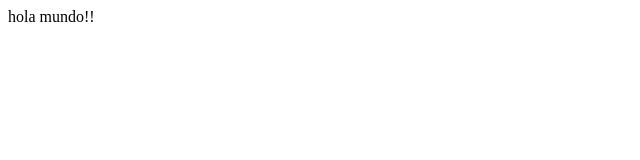
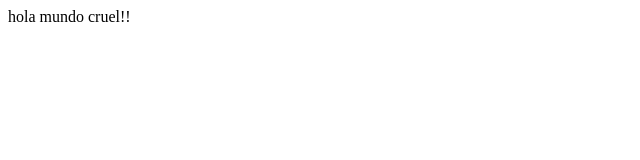
Before and after one commit to Xtreme55/repo_demo, a plain HTML site: page public_html/index.html in a window 1280 px wide. Shown: the full height of the page, 0-640 px from the left. Drawn offline with Linux system fonts and the light colour scheme.

Commit message:
mi segundo cambio

```diff
--- a/public_html/index.html
+++ b/public_html/index.html
@@ -7,7 +7,7 @@
 </head>
 <body>
 
-	hola mundo!!
+	hola mundo cruel!!
 
 </body>
 </html>
```
